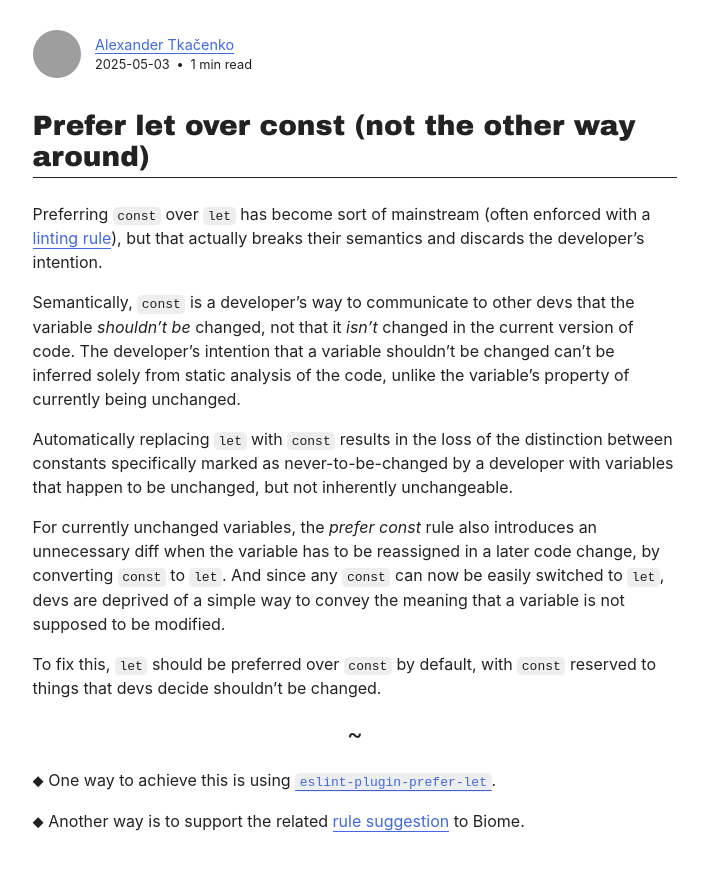
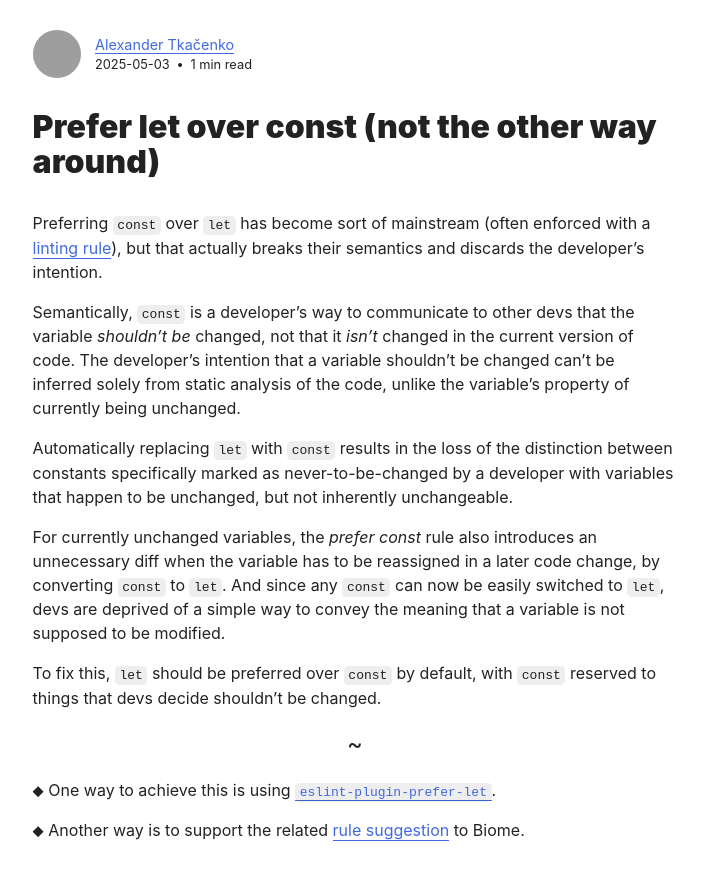
Before and after one commit to axtk/axtk.github.io, a Jekyll site: the page built from x/prefer_let.md, in a window 1280 px wide. Shown: the top 880 px of the page, without its empty margins (285-993 px from the left). Built offline with Jekyll 4.4.1, drawn with Linux system fonts in a browser that asks for light colours; our own code applies the rules of GitHub Pages for plain Markdown files; grey boxes are pictures that could not be loaded.

Commit message:
update post title styles

```diff
--- a/x/assets/plain.css
+++ b/x/assets/plain.css
@@ -95,13 +95,10 @@ main p.sep {
   margin: 0.5em 0;
 }
 h1 {
-  font-family: "Arial Black", Gadget, sans-serif;
   font-weight: 900;
-  font-size: 1.75em;
+  font-size: 2em;
   line-height: 1.1;
-  border-bottom: 0.02em solid;
-  padding: 0 0 0.15em;
-  margin: 1.5em 0 0.85em 0;
+  margin: 1.5em 0 1em 0;
 }
 h2 {
   font-size: 1.3em;
@@ -149,7 +146,7 @@ h4 {
   margin-bottom: 0;
 }
 main h1:first-child {
-  margin-top: 0.65em;
+  margin-top: 0.5em;
 }
 a,
 a:hover,
```
